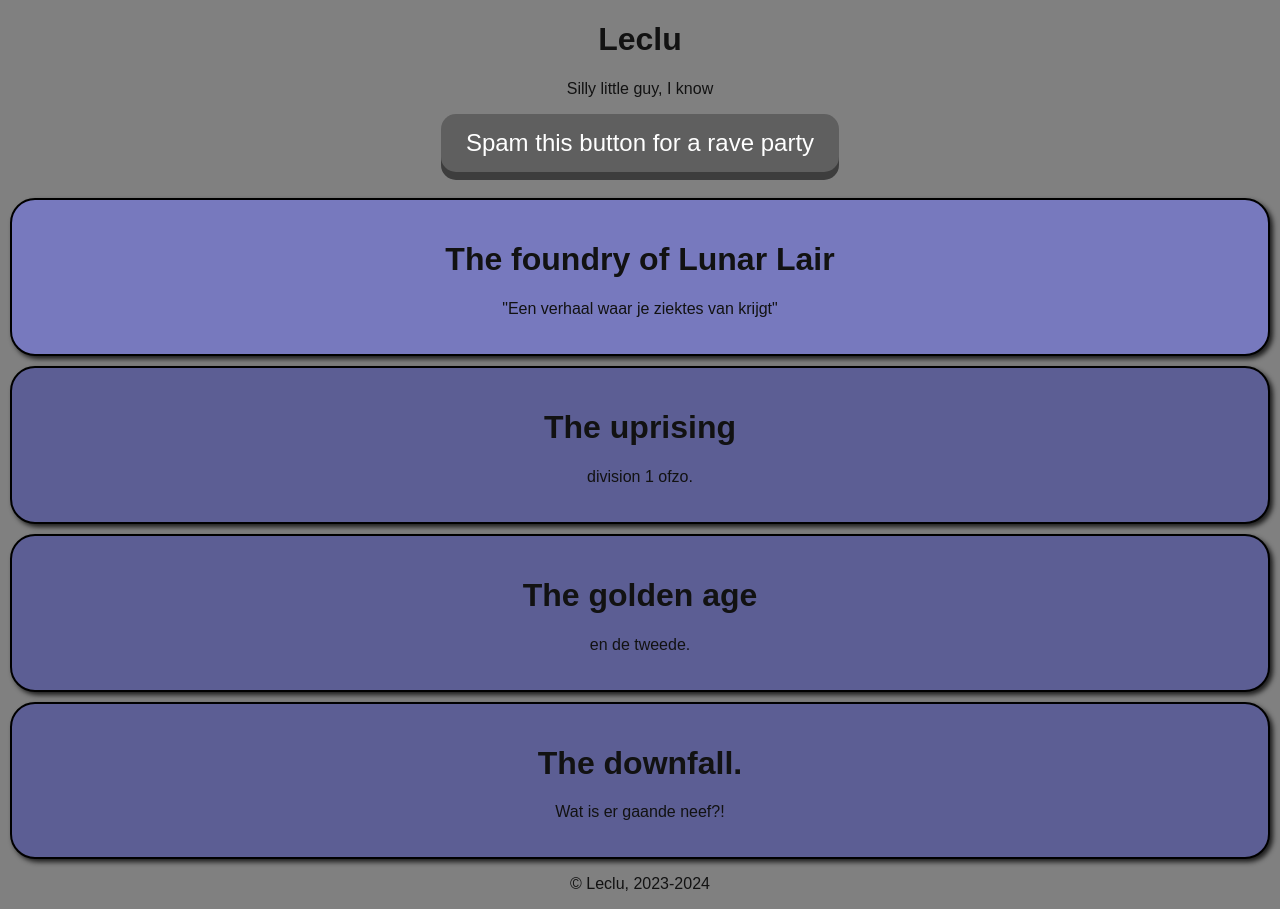
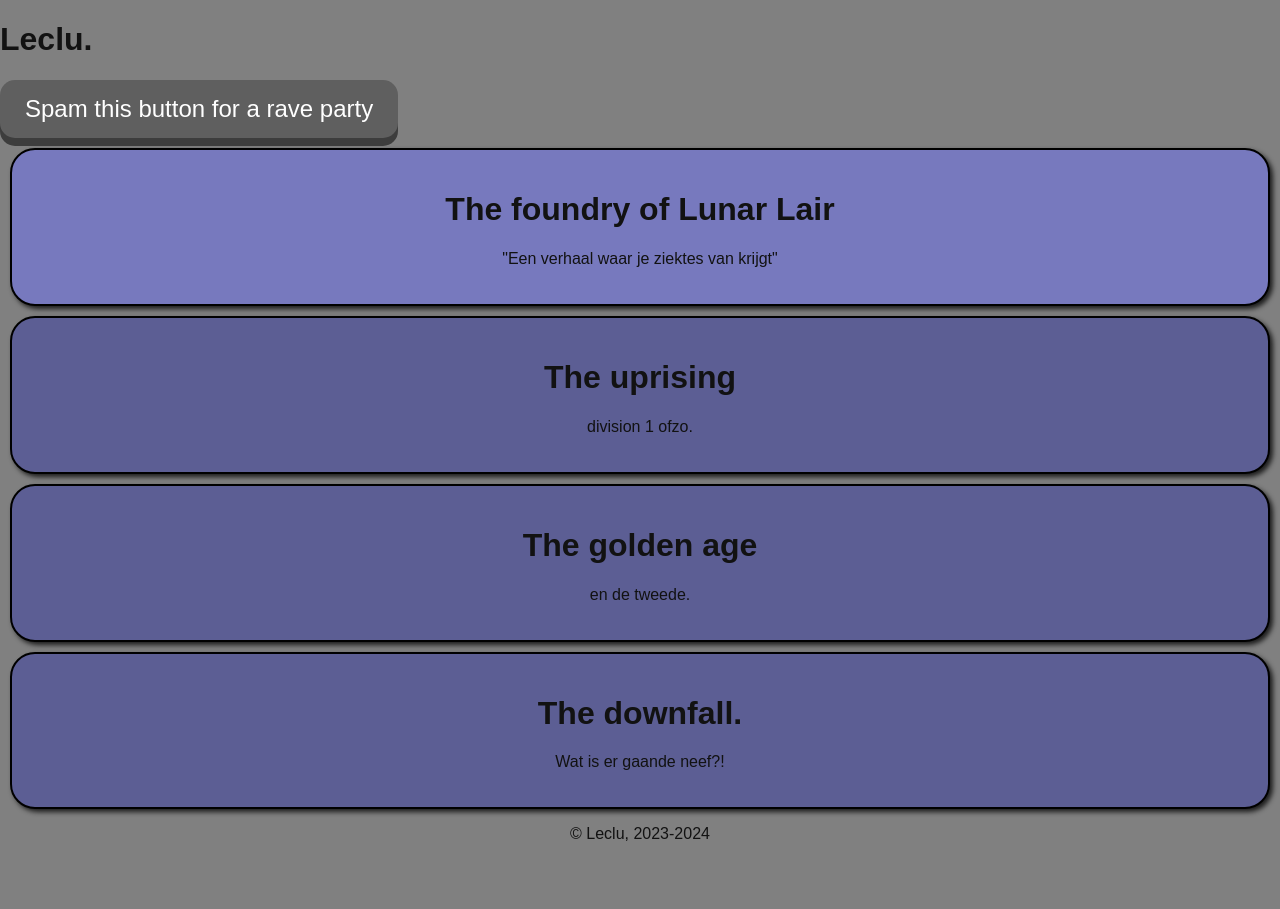
Before and after one commit to Leclu/leclu.github.io, a plain HTML site: page index.html in a window 1280 px wide. After the commit the page ends 859 px from the top, so only its background shows below. Drawn offline with Linux system fonts and the light colour scheme.

Commit message:
Update index.html

```diff
--- a/index.html
+++ b/index.html
@@ -10,10 +10,9 @@
     <link rel="stylesheet" href="tering.css">
 </head>
 <body>
-    <header id="DarkModeToggle">
-        <h1>Leclu</h1>
-        <p>Silly little guy, I know</p>
-        <button onclick="myFunction()">Spam this button for a rave party</button>
+    <header id="header">
+        <h1 id="nameText">Leclu.</h1>
+        <button onclick="setRandomColor()">Spam this button for a rave party</button>
         <script src="tering.js"></script>
     </header>
 
```
